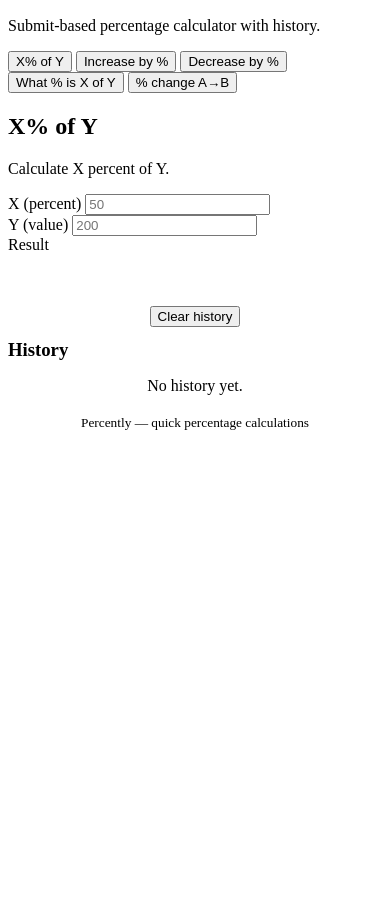
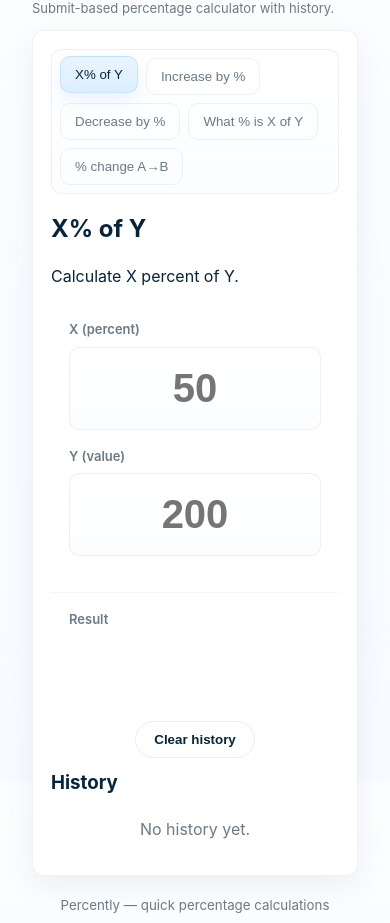
Before and after one commit to ramca-cyber/percently-web, a website: page index.html in a window 390 px wide. Shown: the part 63-986 px from the top of the page. Before the commit the page ends 844 px from the top, so only its background shows below. Drawn offline with Linux system fonts and the light colour scheme.

Commit message:
Enhance style.css with toast styles and responsiveness
Added CSS variables for centralized toast styles and improved responsiveness.

```diff
--- a/style.css
+++ b/style.css
@@ -1,4 +1,196 @@
-/* ---------- Percently: centralized toast styles (append this block to style.css) ---------- */
+:root{
+  --bg: #ffffff;
+  --bg-secondary: #f7f9fb;
+  --muted: #6b7a86;
+  --fg: #06243a;
+  --accent: #0b74ff;
+  --danger: #e03e3e;
+  --card-radius: 12px;
+  --card-padding: 18px;
+  --result-font-size: 72px;
+  --result-color: #0b62d6;
+  --shadow-elev: 0 10px 30px rgba(10,30,60,0.06);
+  --border: 1px solid rgba(13,30,57,0.06);
+  --selected-bg-start: #eaf4ff;
+  --selected-bg-end: #dbefff;
+}
+
+/* Reset / base */
+*{box-sizing:border-box}
+html,body{height:100%}
+body{
+  margin:0;
+  font-family: Inter, system-ui, -apple-system, "Segoe UI", Roboto, "Helvetica Neue", Arial;
+  color:var(--fg);
+  background:linear-gradient(180deg,#fbfdff,#f7fbff);
+  -webkit-font-smoothing:antialiased;
+  -moz-osx-font-smoothing:grayscale;
+  line-height:1.35;
+  padding:24px;
+}
+
+/* Layout helpers */
+.wrap{max-width:1150px;margin:0 auto}
+.compact{padding:8px}
+.compact-card{
+  background:var(--bg);
+  border-radius:var(--card-radius);
+  box-shadow:var(--shadow-elev);
+  padding:var(--card-padding);
+  border:var(--border);
+}
+
+/* Header */
+.site-header{margin-bottom:12px}
+.title{margin:0;font-size:20px;font-weight:600}
+.subtitle{margin:4px 0 0;color:var(--muted);font-size:13px}
+
+/* Options row (tabs / radio-like cards) */
+.options-row{display:flex;gap:8px;flex-wrap:wrap}
+.options-row.boxed{padding:8px;border-radius:10px;background:linear-gradient(180deg,#fff,#fbfdff); border:var(--border)}
+.option-card{
+  background:transparent;
+  border-radius:10px;
+  padding:10px 14px;
+  border:1px solid rgba(13,30,57,0.06);
+  cursor:pointer;
+  color:var(--muted);
+  transition: transform 140ms ease, box-shadow 140ms ease, background 140ms ease;
+}
+.option-card[role="tab"][aria-selected="true"]{
+  background: linear-gradient(180deg,var(--selected-bg-start), var(--selected-bg-end));
+  color: #06243a;
+  box-shadow: 0 8px 18px rgba(11,116,255,0.08);
+  transform: translateY(-2px);
+  border: 1px solid rgba(11,116,255,0.12);
+  z-index: 2;
+}
+
+/* Split rectangle: left inputs / right result */
+.split-rect{
+  display:grid;
+  grid-template-columns: 1fr 360px;
+  gap:0;
+  margin-top:12px;
+  align-items:stretch;
+}
+
+/* Left column inputs */
+.left-col{padding:18px}
+.input-wrap{margin-bottom:18px}
+.input-caption{display:block;color:var(--muted);margin-bottom:8px;font-size:13px}
+.big-input{
+  width:100%;
+  border-radius:10px;
+  padding:18px;
+  font-size:40px;
+  font-weight:700;
+  border:1px solid rgba(13,30,57,0.06);
+  background:linear-gradient(180deg,#fff,#fbfdff);
+  color:var(--fg);
+  text-align:center;
+}
+
+/* Right column (result) */
+.right-col{padding:18px;border-left:1px solid rgba(13,30,57,0.04);display:flex;flex-direction:column;align-items:stretch;justify-content:center}
+.input-caption{font-weight:600}
+.result-container{
+  background: linear-gradient(180deg,#f6fbff,#eef7ff);
+  border-radius:12px;
+  padding:18px;
+  min-height:180px;
+  display:flex;
+  flex-direction:column;
+  justify-content:center;
+  align-items:center;
+  position:relative;
+  box-shadow: 0 6px 18px rgba(11,116,255,0.04) inset;
+  width:100%;
+}
+.eq-row{display:flex;align-items:center;gap:8px}
+.equals{font-size:20px;color:#0b2f48;font-weight:700}
+.result-inline{
+  font-size:var(--result-font-size);
+  line-height:0.9;
+  font-weight:800;
+  color:var(--result-color);
+  text-align:center;
+  padding:6px 8px;
+  display:inline-block;
+  min-width:120px;
+}
+.result-msg{margin-top:10px;color:var(--muted);font-size:13px;text-align:center}
+
+/* Actions below (Calculate / Clear) - reserve area to avoid layout shift */
+.actions-below{
+  margin-top:14px;
+  display:flex;
+  gap:0.75rem;
+  justify-content:center;
+  align-items:center;
+  min-height:44px;
+}
+.actions-below.hidden > * { display:none; }
+
+/* Buttons */
+.bar-btn{
+  border-radius:999px;
+  padding:10px 18px;
+  border:0;
+  cursor:pointer;
+  font-weight:700;
+  box-shadow:none;
+}
+.bar-btn.primary{
+  background:var(--accent);
+  color:white;
+  box-shadow: 0 10px 20px rgba(11,116,255,0.08);
+}
+.bar-btn.secondary{
+  background:transparent;
+  border:1px solid rgba(13,30,57,0.08);
+  color:var(--fg);
+}
+
+/* History */
+.history{margin-top:8px;display:flex;flex-direction:column;gap:8px}
+.history .bar-btn{font-size:0.75rem;padding:6px 8px}
+.history span{font-size:0.9rem;color:var(--muted)}
+
+/* Accessible helper */
+.sr-only{ position:absolute !important; height:1px; width:1px; overflow:hidden; clip:rect(1px,1px,1px,1px); white-space:nowrap; }
+
+/* Responsive */
+@media (max-width:920px) {
+  :root { --result-font-size: 50px; }
+  .split-rect{ grid-template-columns: 1fr 220px; }
+}
+@media (max-width:720px) {
+  .split-rect{ grid-template-columns: 1fr; }
+  .right-col{ order:2; border-left:0; border-top:1px solid rgba(13,30,57,0.04); }
+  .left-col{ order:1 }
+  .result-container{ min-height:140px }
+}
+
+/* Result-inline click target styling & copy link button */
+.result-copy-btn{
+  display:inline-flex;
+  align-items:center;
+  gap:6px;
+  border:0;
+  background:transparent;
+  color:inherit;
+  font:inherit;
+  cursor:pointer;
+  padding:6px;
+  border-radius:6px;
+}
+.result-copy-btn:focus{outline:2px solid rgba(11,116,255,0.18);outline-offset:2px}
+
+/* Small utility */
+.center{text-align:center}
+
+/* ---------- Percently: centralized toast styles (appended) ---------- */
 /* CSS variables let the app theme the toast centrally. Adjust these in your main stylesheet. */
 :root {
   --percently-toast-bg: rgba(6,36,58,0.95);
@@ -35,7 +227,6 @@
   transform: translateX(-50%) translateY(0);
   pointer-events: auto;
 }
-/* optional small responsive tweak */
 @media (max-width: 420px) {
   .percently-toast { left: 50%; transform: translateX(-50%) translateY(8px); max-width: calc(100% - 32px); white-space: normal; text-align:center; }
 }
```
